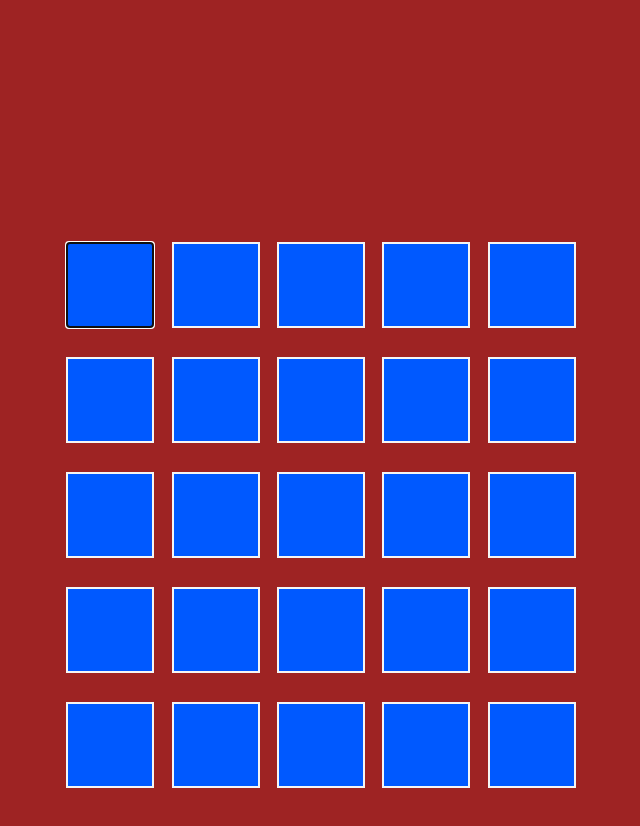
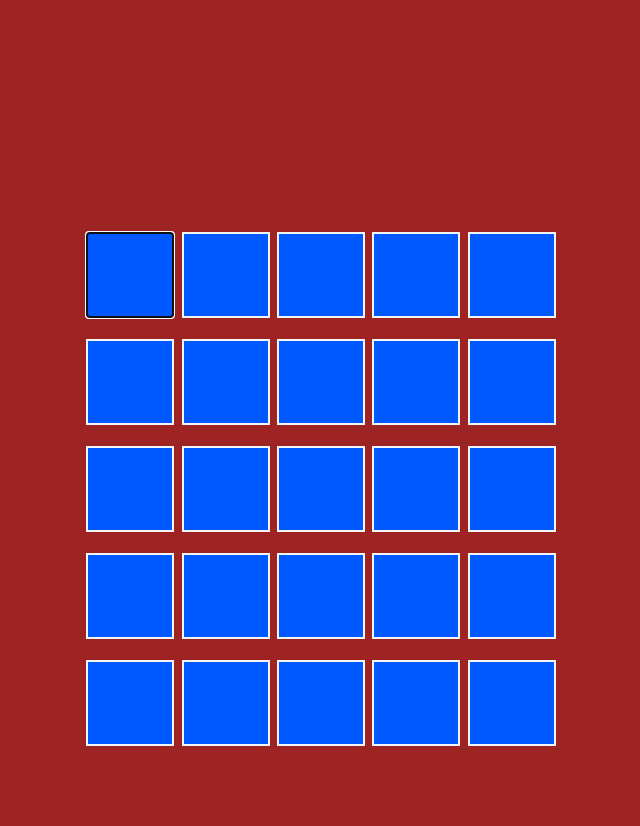
Before and after one commit to Micka0675/motus, a plain HTML site: page index.html in a window 1280 px wide. Both pictures are taken after a click on the button "Play!". Shown: the part 122-948 px from the top of the page, without its empty margins (319-959 px from the left). Drawn offline with Linux system fonts and the light colour scheme.

Commit message:
Add files via upload

```diff
--- a/style.css
+++ b/style.css
@@ -425,7 +425,7 @@ article{
 
 section{
     margin: auto;
-    margin-bottom: 15px;
+    margin-bottom: 7px;
     width: 100%;
     height: 100px;
     text-align: center;
@@ -440,7 +440,7 @@ input{
     color: whitesmoke;
     font-size: 45px;
     text-transform: uppercase;
-    margin:7px;
+    margin:2px;
 }
 
 #retry1 input{
```
